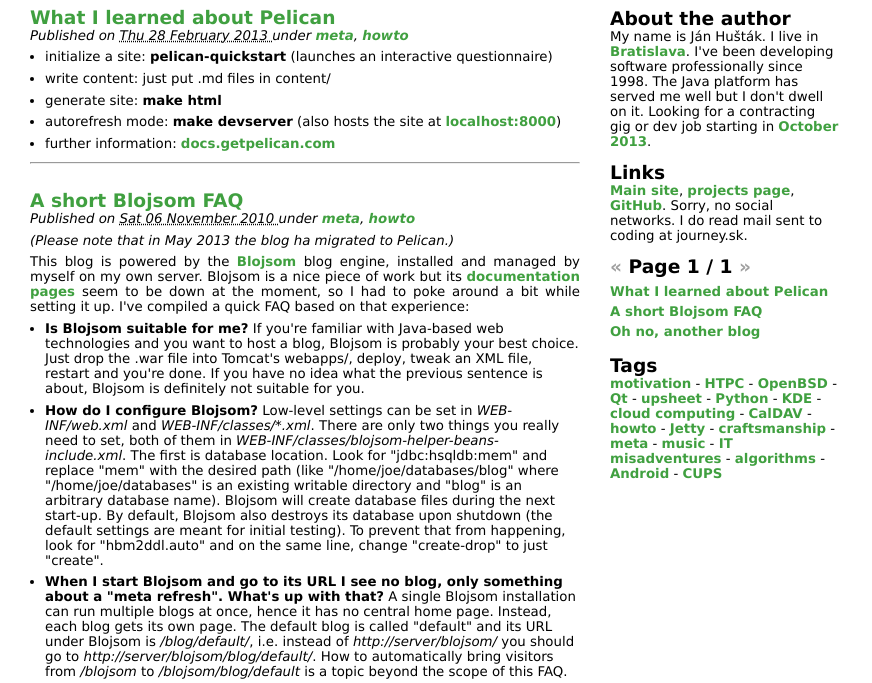
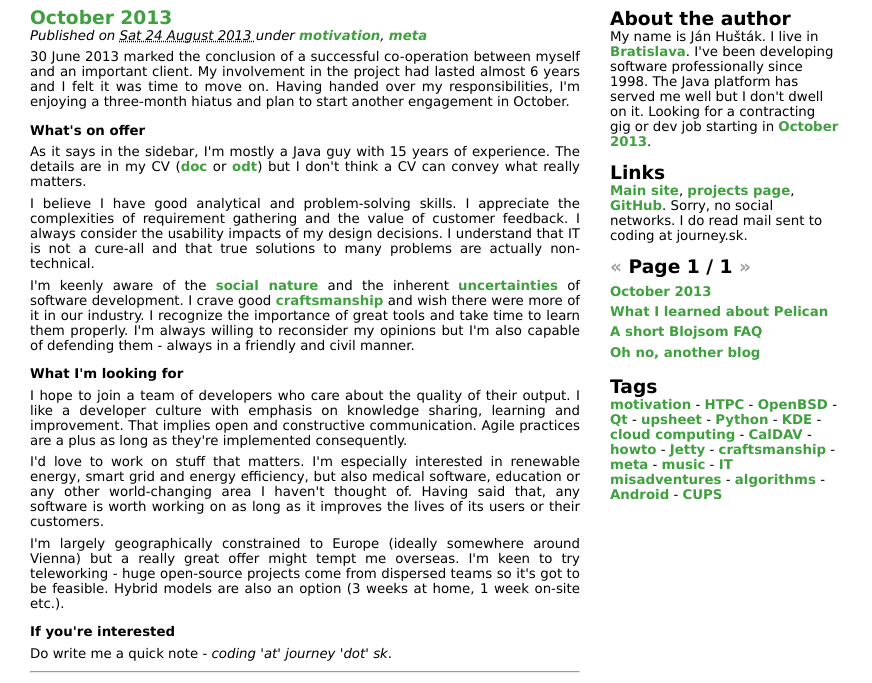
Before and after one commit to codingjourney/codingjourney.github.io, a plain HTML site: page tag/meta.html in a window 1280 px wide. Shown: the part 100-783 px from the top of the page, without its empty margins (0-872 px from the left). Drawn offline with Linux system fonts and the light colour scheme.

Commit message:
Update documentation

```diff
--- a/feeds/all-en.atom.xml
+++ b/feeds/all-en.atom.xml
@@ -9,7 +9,7 @@
 &lt;p&gt;I'd love to work on stuff that matters. I'm especially interested in renewable energy, smart grid and energy efficiency, but also medical software, education or any other world-changing area I haven't thought of. Having said that, any software is worth working on as long as it improves the lives of its users or their customers.&lt;/p&gt;
 &lt;p&gt;I'm largely geographically constrained to Europe (ideally somewhere around Vienna) but a really great offer might tempt me overseas. I'm keen to try teleworking - huge open-source projects come from dispersed teams so it's got to be feasible. Hybrid models are also an option (3 weeks at home, 1 week on-site etc.).&lt;/p&gt;
 &lt;h4&gt;If you're interested&lt;/h4&gt;
-&lt;p&gt;Do write me a quick note - &lt;em&gt;coding 'at' journey 'dot' sk&lt;/em&gt;.&lt;/p&gt;</summary><category term="motivation"></category></entry><entry><title>The Levenshtein rules</title><link href="http://meandering.journey.sk/the-levenshtein-rules.html" rel="alternate"></link><updated>2013-07-28T06:30:00+02:00</updated><author><name>Jan Hustak</name></author><id>tag:meandering.journey.sk,2013-07-28:the-levenshtein-rules.html</id><summary type="html">&lt;p&gt;I continued my exploration of the &lt;a href="http://meandering.journey.sk/the-levenshtein-puzzle.html"&gt;Levenshtein distance&lt;/a&gt; by writing an implementation in the &lt;a href="http://docs.jboss.org/drools/release/6.0.0.Beta5/drools-expert-docs/html/ch04.html#d0e4036"&gt;Drools Rule Language&lt;/a&gt; a.k.a. DRL. It turned out to be very interesting because the properties of DRL forced me to formulate the problem in a completely different way.&lt;/p&gt;
+&lt;p&gt;Do write me a quick note - &lt;em&gt;coding 'at' journey 'dot' sk&lt;/em&gt;.&lt;/p&gt;</summary><category term="motivation"></category><category term="meta"></category></entry><entry><title>The Levenshtein rules</title><link href="http://meandering.journey.sk/the-levenshtein-rules.html" rel="alternate"></link><updated>2013-07-28T06:30:00+02:00</updated><author><name>Jan Hustak</name></author><id>tag:meandering.journey.sk,2013-07-28:the-levenshtein-rules.html</id><summary type="html">&lt;p&gt;I continued my exploration of the &lt;a href="http://meandering.journey.sk/the-levenshtein-puzzle.html"&gt;Levenshtein distance&lt;/a&gt; by writing an implementation in the &lt;a href="http://docs.jboss.org/drools/release/6.0.0.Beta5/drools-expert-docs/html/ch04.html#d0e4036"&gt;Drools Rule Language&lt;/a&gt; a.k.a. DRL. It turned out to be very interesting because the properties of DRL forced me to formulate the problem in a completely different way.&lt;/p&gt;
 &lt;p&gt;This isn't the right place to delve into rule engines but I'll try to explain the basics. A DRL program is executed in a &lt;em&gt;working memory&lt;/em&gt; containing &lt;em&gt;facts&lt;/em&gt; and &lt;em&gt;rules&lt;/em&gt;. A rule is a simple statement of the form&lt;/p&gt;
 &lt;div class="codehilite"&gt;&lt;pre&gt;&lt;span class="n"&gt;when&lt;/span&gt;
     &lt;span class="n"&gt;the&lt;/span&gt; &lt;span class="n"&gt;working&lt;/span&gt; &lt;span class="n"&gt;memory&lt;/span&gt; &lt;span class="n"&gt;is&lt;/span&gt; &lt;span class="n"&gt;in&lt;/span&gt; &lt;span class="n"&gt;such&lt;/span&gt; &lt;span class="n"&gt;and&lt;/span&gt; &lt;span class="n"&gt;such&lt;/span&gt; &lt;span class="n"&gt;state&lt;/span&gt;
--- a/feeds/all.atom.xml
+++ b/feeds/all.atom.xml
@@ -9,7 +9,7 @@
 &lt;p&gt;I'd love to work on stuff that matters. I'm especially interested in renewable energy, smart grid and energy efficiency, but also medical software, education or any other world-changing area I haven't thought of. Having said that, any software is worth working on as long as it improves the lives of its users or their customers.&lt;/p&gt;
 &lt;p&gt;I'm largely geographically constrained to Europe (ideally somewhere around Vienna) but a really great offer might tempt me overseas. I'm keen to try teleworking - huge open-source projects come from dispersed teams so it's got to be feasible. Hybrid models are also an option (3 weeks at home, 1 week on-site etc.).&lt;/p&gt;
 &lt;h4&gt;If you're interested&lt;/h4&gt;
-&lt;p&gt;Do write me a quick note - &lt;em&gt;coding 'at' journey 'dot' sk&lt;/em&gt;.&lt;/p&gt;</summary><category term="motivation"></category></entry><entry><title>The Levenshtein rules</title><link href="http://meandering.journey.sk/the-levenshtein-rules.html" rel="alternate"></link><updated>2013-07-28T06:30:00+02:00</updated><author><name>Jan Hustak</name></author><id>tag:meandering.journey.sk,2013-07-28:the-levenshtein-rules.html</id><summary type="html">&lt;p&gt;I continued my exploration of the &lt;a href="http://meandering.journey.sk/the-levenshtein-puzzle.html"&gt;Levenshtein distance&lt;/a&gt; by writing an implementation in the &lt;a href="http://docs.jboss.org/drools/release/6.0.0.Beta5/drools-expert-docs/html/ch04.html#d0e4036"&gt;Drools Rule Language&lt;/a&gt; a.k.a. DRL. It turned out to be very interesting because the properties of DRL forced me to formulate the problem in a completely different way.&lt;/p&gt;
+&lt;p&gt;Do write me a quick note - &lt;em&gt;coding 'at' journey 'dot' sk&lt;/em&gt;.&lt;/p&gt;</summary><category term="motivation"></category><category term="meta"></category></entry><entry><title>The Levenshtein rules</title><link href="http://meandering.journey.sk/the-levenshtein-rules.html" rel="alternate"></link><updated>2013-07-28T06:30:00+02:00</updated><author><name>Jan Hustak</name></author><id>tag:meandering.journey.sk,2013-07-28:the-levenshtein-rules.html</id><summary type="html">&lt;p&gt;I continued my exploration of the &lt;a href="http://meandering.journey.sk/the-levenshtein-puzzle.html"&gt;Levenshtein distance&lt;/a&gt; by writing an implementation in the &lt;a href="http://docs.jboss.org/drools/release/6.0.0.Beta5/drools-expert-docs/html/ch04.html#d0e4036"&gt;Drools Rule Language&lt;/a&gt; a.k.a. DRL. It turned out to be very interesting because the properties of DRL forced me to formulate the problem in a completely different way.&lt;/p&gt;
 &lt;p&gt;This isn't the right place to delve into rule engines but I'll try to explain the basics. A DRL program is executed in a &lt;em&gt;working memory&lt;/em&gt; containing &lt;em&gt;facts&lt;/em&gt; and &lt;em&gt;rules&lt;/em&gt;. A rule is a simple statement of the form&lt;/p&gt;
 &lt;div class="codehilite"&gt;&lt;pre&gt;&lt;span class="n"&gt;when&lt;/span&gt;
     &lt;span class="n"&gt;the&lt;/span&gt; &lt;span class="n"&gt;working&lt;/span&gt; &lt;span class="n"&gt;memory&lt;/span&gt; &lt;span class="n"&gt;is&lt;/span&gt; &lt;span class="n"&gt;in&lt;/span&gt; &lt;span class="n"&gt;such&lt;/span&gt; &lt;span class="n"&gt;and&lt;/span&gt; &lt;span class="n"&gt;such&lt;/span&gt; &lt;span class="n"&gt;state&lt;/span&gt;
--- a/feeds/misc.atom.xml
+++ b/feeds/misc.atom.xml
@@ -9,7 +9,7 @@
 &lt;p&gt;I'd love to work on stuff that matters. I'm especially interested in renewable energy, smart grid and energy efficiency, but also medical software, education or any other world-changing area I haven't thought of. Having said that, any software is worth working on as long as it improves the lives of its users or their customers.&lt;/p&gt;
 &lt;p&gt;I'm largely geographically constrained to Europe (ideally somewhere around Vienna) but a really great offer might tempt me overseas. I'm keen to try teleworking - huge open-source projects come from dispersed teams so it's got to be feasible. Hybrid models are also an option (3 weeks at home, 1 week on-site etc.).&lt;/p&gt;
 &lt;h4&gt;If you're interested&lt;/h4&gt;
-&lt;p&gt;Do write me a quick note - &lt;em&gt;coding 'at' journey 'dot' sk&lt;/em&gt;.&lt;/p&gt;</summary><category term="motivation"></category></entry><entry><title>The Levenshtein rules</title><link href="http://meandering.journey.sk/the-levenshtein-rules.html" rel="alternate"></link><updated>2013-07-28T06:30:00+02:00</updated><author><name>Jan Hustak</name></author><id>tag:meandering.journey.sk,2013-07-28:the-levenshtein-rules.html</id><summary type="html">&lt;p&gt;I continued my exploration of the &lt;a href="http://meandering.journey.sk/the-levenshtein-puzzle.html"&gt;Levenshtein distance&lt;/a&gt; by writing an implementation in the &lt;a href="http://docs.jboss.org/drools/release/6.0.0.Beta5/drools-expert-docs/html/ch04.html#d0e4036"&gt;Drools Rule Language&lt;/a&gt; a.k.a. DRL. It turned out to be very interesting because the properties of DRL forced me to formulate the problem in a completely different way.&lt;/p&gt;
+&lt;p&gt;Do write me a quick note - &lt;em&gt;coding 'at' journey 'dot' sk&lt;/em&gt;.&lt;/p&gt;</summary><category term="motivation"></category><category term="meta"></category></entry><entry><title>The Levenshtein rules</title><link href="http://meandering.journey.sk/the-levenshtein-rules.html" rel="alternate"></link><updated>2013-07-28T06:30:00+02:00</updated><author><name>Jan Hustak</name></author><id>tag:meandering.journey.sk,2013-07-28:the-levenshtein-rules.html</id><summary type="html">&lt;p&gt;I continued my exploration of the &lt;a href="http://meandering.journey.sk/the-levenshtein-puzzle.html"&gt;Levenshtein distance&lt;/a&gt; by writing an implementation in the &lt;a href="http://docs.jboss.org/drools/release/6.0.0.Beta5/drools-expert-docs/html/ch04.html#d0e4036"&gt;Drools Rule Language&lt;/a&gt; a.k.a. DRL. It turned out to be very interesting because the properties of DRL forced me to formulate the problem in a completely different way.&lt;/p&gt;
 &lt;p&gt;This isn't the right place to delve into rule engines but I'll try to explain the basics. A DRL program is executed in a &lt;em&gt;working memory&lt;/em&gt; containing &lt;em&gt;facts&lt;/em&gt; and &lt;em&gt;rules&lt;/em&gt;. A rule is a simple statement of the form&lt;/p&gt;
 &lt;div class="codehilite"&gt;&lt;pre&gt;&lt;span class="n"&gt;when&lt;/span&gt;
     &lt;span class="n"&gt;the&lt;/span&gt; &lt;span class="n"&gt;working&lt;/span&gt; &lt;span class="n"&gt;memory&lt;/span&gt; &lt;span class="n"&gt;is&lt;/span&gt; &lt;span class="n"&gt;in&lt;/span&gt; &lt;span class="n"&gt;such&lt;/span&gt; &lt;span class="n"&gt;and&lt;/span&gt; &lt;span class="n"&gt;such&lt;/span&gt; &lt;span class="n"&gt;state&lt;/span&gt;
--- a/tag/meta.html
+++ b/tag/meta.html
@@ -39,6 +39,7 @@
         Page 1 / 1
             <a href="#" class="disabled">&raquo;</a>
     </h3>
+      <a href="#october-2013">October 2013</a>
       <a href="#what-i-learned-about-pelican">What I learned about Pelican</a>
       <a href="#a-short-blojsom-faq">A short Blojsom FAQ</a>
       <a href="#oh-no-another-blog">Oh no, another blog</a>
@@ -74,6 +75,29 @@
         <section id="content">
 <h2>Articles tagged with "meta"</h2>
 
+<article class="hentry">
+  <header>
+    <h3>
+      <a name="october-2013"></a>
+      <a href="../october-2013.html" rel="bookmark" title="Permalink to October 2013">October 2013</a>
+    </h3>
+  </header>
+  <footer class="post-info">
+      Published on <abbr class="published" title="2013-08-24T06:30:00"> Sat 24 August 2013 </abbr> under
+        <a href="../tag/motivation.html">motivation</a>,        <a href="../tag/meta.html">meta</a>      </footer><!-- /.post-info -->
+  <div class="entry-content"> <p>30 June 2013 marked the conclusion of a successful co-operation between myself and an important client. My involvement in the project had lasted almost 6 years and I felt it was time to move on. Having handed over my responsibilities, I'm enjoying a three-month hiatus and plan to start another engagement in October.</p>
+<h4>What's on offer</h4>
+<p>As it says in the sidebar, I'm mostly a Java guy with 15 years of experience. The details are in my CV (<a href="../static/snippets/jan_hustak_cv_201307.doc">doc</a> or <a href="../static/snippets/jan_hustak_cv_201307.odt">odt</a>) but I don't think a CV can convey what really matters.</p>
+<p>I believe I have good analytical and problem-solving skills. I appreciate the complexities of requirement gathering and  the value of customer feedback. I always consider the usability impacts of my design decisions. I understand that IT is not a cure-all and that true solutions to many problems are actually non-technical.</p>
+<p>I'm keenly aware of the <a href="http://blogs.uw.edu/ajko/2012/08/22/john-carmack-discusses-the-art-and-science-of-software-engineering/">social nature</a> and the inherent <a href="http://nathanmarz.com/blog/principles-of-software-engineering-part-1.html">uncertainties</a> of software development. I crave good <a href="http://www.joelonsoftware.com/articles/Craftsmanship.html">craftsmanship</a> and wish there were more of it in our industry. I recognize the importance of great tools and take time to learn them properly. I'm always willing to reconsider my opinions but I'm also capable of defending them - always in a friendly and civil manner.</p>
+<h4>What I'm looking for</h4>
+<p>I hope to join a team of developers who care about the quality of their output. I like a developer culture with emphasis on knowledge sharing, learning and improvement. That implies open and constructive communication. Agile practices are a plus as long as they're implemented consequently.</p>
+<p>I'd love to work on stuff that matters. I'm especially interested in renewable energy, smart grid and energy efficiency, but also medical software, education or any other world-changing area I haven't thought of. Having said that, any software is worth working on as long as it improves the lives of its users or their customers.</p>
+<p>I'm largely geographically constrained to Europe (ideally somewhere around Vienna) but a really great offer might tempt me overseas. I'm keen to try teleworking - huge open-source projects come from dispersed teams so it's got to be feasible. Hybrid models are also an option (3 weeks at home, 1 week on-site etc.).</p>
+<h4>If you're interested</h4>
+<p>Do write me a quick note - <em>coding 'at' journey 'dot' sk</em>.</p> </div><!-- /.entry-content -->
+  <hr/>
+</article>
 <article class="hentry">
   <header>
     <h3>
```
Also changed, not shown: author/jan-hustak2.html (+1 -1 lines), category/misc.html (+1 -1 lines), index.html (+1 -1 lines), october-2013.html (+1 -1 lines), tag/motivation.html (+1 -1 lines), 1 other file.
